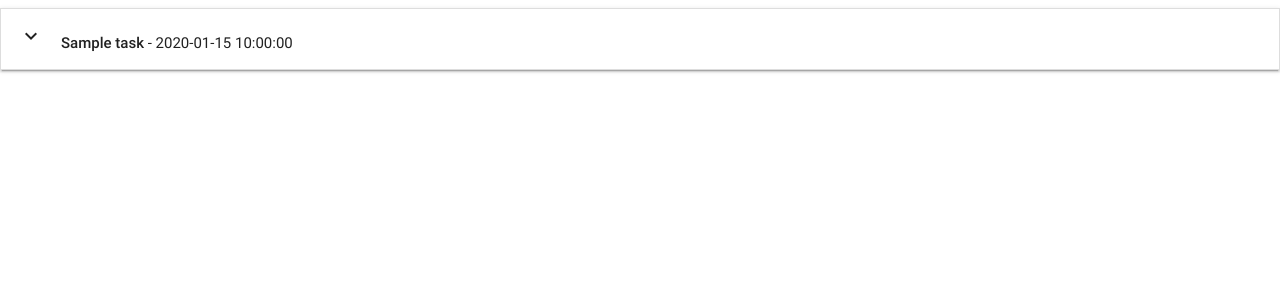
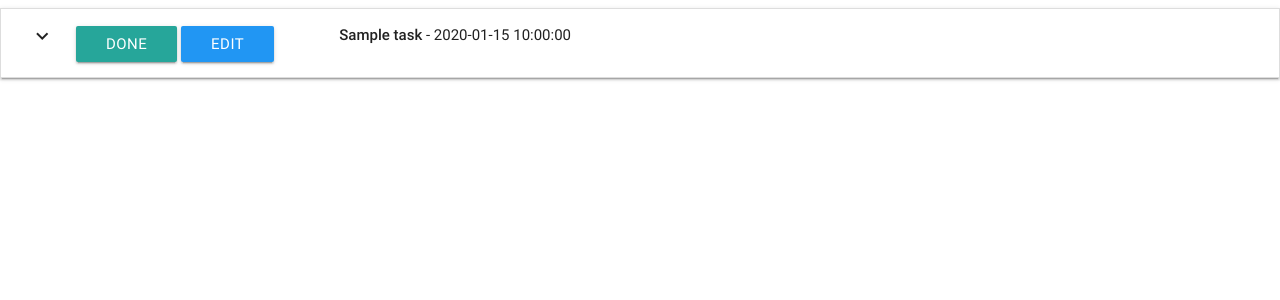
Before and after one commit to andreasdk/task_manager, a Flask app: page / in a window 1280 px wide. Shown: the top 300 px of the page. Run offline with Flask 2, Linux system fonts and the light colour scheme; a database or web service that is not in the repository returns one stand-in record (values such as "Sample title"); some libraries are stand-ins or nearby versions.

Commit message:
added done and edit buttons to tasks.html

```diff
--- a/templates/base.html
+++ b/templates/base.html
@@ -5,7 +5,7 @@
       <link href="https://fonts.googleapis.com/icon?family=Material+Icons" rel="stylesheet">
       <!--Import materialize.css-->
       <link rel="stylesheet" href="https://cdnjs.cloudflare.com/ajax/libs/materialize/0.100.2/css/materialize.min.css">
-
+      <link rel="stylesheet" href="{{url_for('static', filename='css/style.css')}}" type="text/css" />
       <!--Let browser know website is optimized for mobile-->
       <meta name="viewport" content="width=device-width, initial-scale=1.0"/>
     </head>
--- a/templates/tasks.html
+++ b/templates/tasks.html
@@ -1,21 +1,26 @@
-
-{% extends 'base.html' %}
-{% block content %}
+{% extends 'base.html'%} {% block content %}
+<div class="row">
     <ul class="collapsible" data-collapsible="accordion">
         {% for task in tasks %}
         <li>
             <div class="collapsible-header">
+                <div class="col s3">
+                    <i class="material-icons">expand_more</i>
+                    <a class="waves-effect waves-light btn btn_small">Done</a>
+                    <a class="waves-effect waves-light btn btn_small blue">Edit</a>
 
-                <div class=" task_header col s9">
-                    <i class="material-icons">expand_more</i><strong>{{task.task_name}}</strong> - {{task.due_date}}
+                </div>
+                <div class="task_header col s9">
+                    <strong>{{task.task_name}}</strong> - {{task.due_date}}
                 </div>
             </div>
             <div class="collapsible-body">
                 <span>
-                    {{task.task_description}}
-                </span>
+                {{task.task_description}}
+            </span>
             </div>
         </li>
         {% endfor %}
     </ul>
+</div>
 {% endblock %}
```
